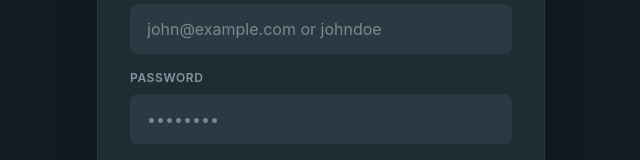
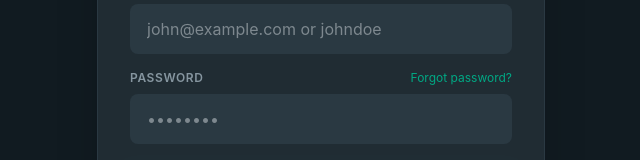
Before and after one commit to DragonzEMP/Chatting, a React (Vite) app in the folder client/: page / in a window 1280 px wide. Shown: the part 336-496 px from the top of the page, without its empty margins (319-959 px from the left). Built offline with nearby package versions, Linux system fonts and the light colour scheme; no server answers.

Commit message:
feat: add forgot password flow and smart login errors

```diff
--- a/client/src/components/Auth.jsx
+++ b/client/src/components/Auth.jsx
@@ -101,7 +101,21 @@ const Auth = () => {
             )}
 
             <div>
-              <label className="block text-xs font-semibold text-[#8696a0] uppercase tracking-wider mb-2">Password</label>
+              <div className="flex justify-between items-end mb-2">
+                <label className="block text-xs font-semibold text-[#8696a0] uppercase tracking-wider">Password</label>
+                {isLogin && (
+                  <button
+                    type="button"
+                    onClick={() => {
+                      setIsLogin(false);
+                      setError('No worries! Since this is an ephemeral chat, you can simply create a new ID right now.');
+                    }}
+                    className="text-xs text-[#00a884] hover:text-[#00c59a] hover:underline transition-colors"
+                  >
+                    Forgot password?
+                  </button>
+                )}
+              </div>
               <input
                 type="password"
                 required
```
Also changed, not shown: 1 other file (tests, documents, lock files or other folders).
